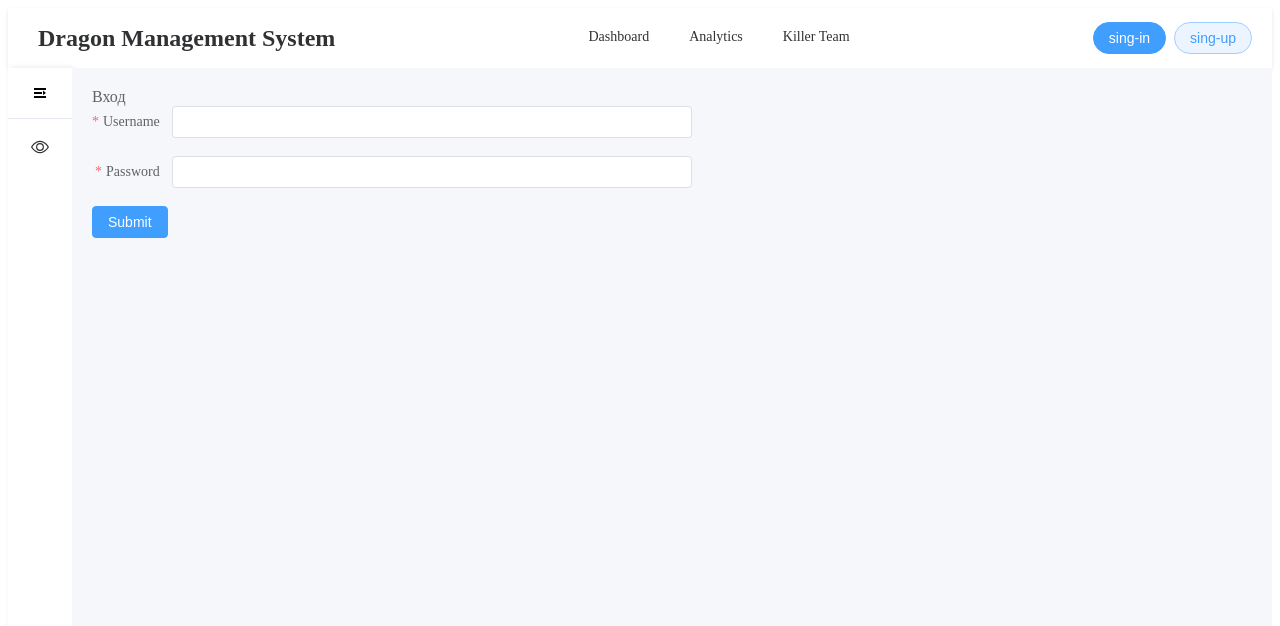
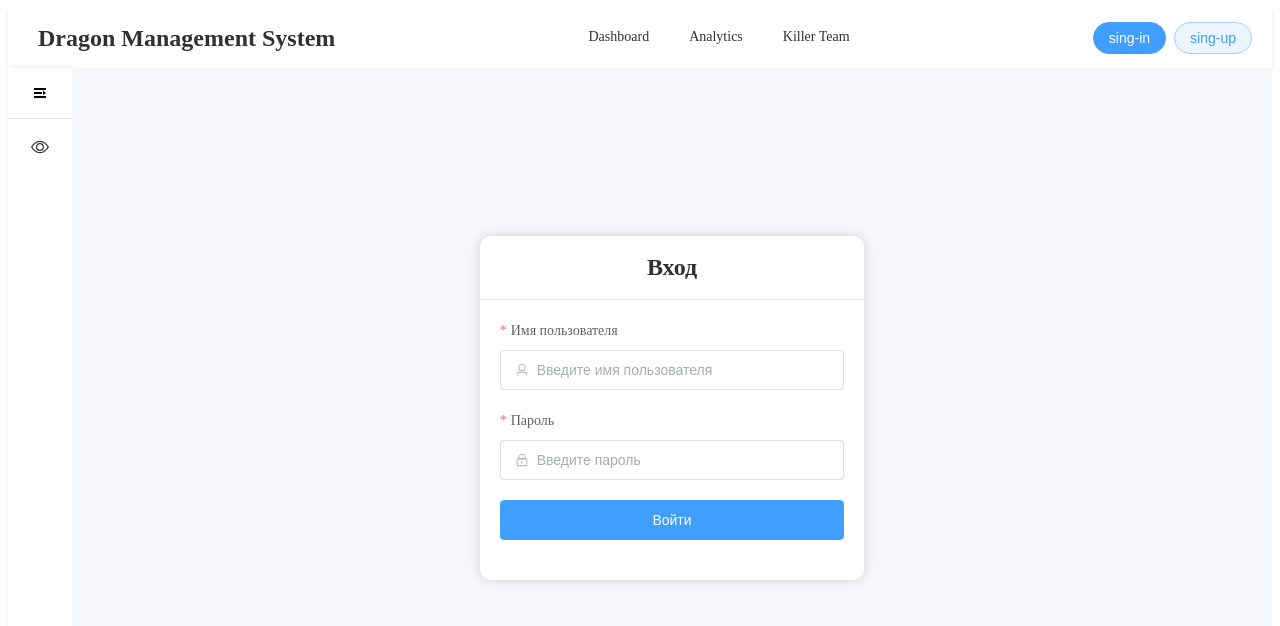
Before and after one commit to Luhter1/isLab1, a Vue app in the folder frontend/: page /sing-in in a window 1280 px wide. Shown: the top 626 px of the page. Built offline with nearby package versions, Linux system fonts and the light colour scheme; no server answers.

Commit message:
improve auth visual

```diff
--- a/frontend/src/components/Common/AuthComponent.vue
+++ b/frontend/src/components/Common/AuthComponent.vue
@@ -1,9 +1,10 @@
-
 <script lang="ts" setup>
 import { reactive, ref } from 'vue'
 import { useRouter } from 'vue-router'
 import type { FormInstance, FormRules } from 'element-plus'
-import { SingInUpDto } from '../../interfaces/dto/auth/SingInUpDto'
+import { ElMessage } from 'element-plus'
+import { User, Lock } from '@element-plus/icons-vue'
+import type { SingInUpDto } from '@/interfaces/dto/auth/SingInUpDto'
 
 const router = useRouter()
 
@@ -14,58 +15,123 @@ interface Props {
 const props = defineProps<Props>()
 
 const ruleFormRef = ref<FormInstance>()
+const isLoading = ref(false)
+
 const user = reactive<SingInUpDto>({
   username: '',
   password: ''
 });
 
-
 const rules = reactive<FormRules<SingInUpDto>>({
   username: [
-    { required: true, message: 'Input username', trigger: 'blur' },
-    { min: 3, message: 'Length should be 3 to 5', trigger: 'blur' },
+    { required: true, message: 'Пожалуйста, введите имя пользователя', trigger: 'blur' },
+    { min: 3, message: 'Имя пользователя должно быть не короче 3 символов', trigger: 'blur' },
   ],
   password: [
-    {required: true, message: 'Input password', trigger: 'blur'},
-    {min: 6, message: 'Length should more than 6', trigger: 'blur'},
+    { required: true, message: 'Пожалуйста, введите пароль', trigger: 'blur' },
+    { min: 6, message: 'Пароль должен быть не короче 6 символов', trigger: 'blur' },
   ],
 })
 
 const submitForm = async (formEl: FormInstance | undefined) => {
   if (!formEl) return
+
   await formEl.validate(async (valid) => {
     if (valid) {
-      props.auth_func(user)
-      setTimeout(() => {
+      isLoading.value = true;
+      try {
+        await props.auth_func(user)
+        ElMessage({
+          message: 'Успешная авторизация!',
+          type: 'success',
+        })
+
         router.push('/')
-      }, 500)
+      } catch (error) {
+        console.error("Auth error:", error)
+        ElMessage.error('Ошибка авторизации. Проверьте логин или пароль.')
+      } finally {
+        isLoading.value = false;
+      }
     }
   })
 }
 </script>
 
 <template>
+  <el-row justify="center" align="middle" class="auth-container">
+    <el-col :xs="22" :sm="16" :md="12" :lg="8" :xl="6">
+
+      <el-card class="auth-card">
+        <template #header>
+          <div class="card-header">
+            <span>{{ props.msg }}</span>
+          </div>
+        </template>
+
         <el-form
           ref="ruleFormRef"
-    style="max-width: 600px"
           :model="user"
           :rules="rules"
-    label-width="auto"
+          label-position="top"
+          @submit.prevent="submitForm(ruleFormRef)"
         >
-
-    <el-text class="mx-1" size="large">{{ props.msg }}</el-text>
-
-    <el-form-item label="Username" prop="username">
-      <el-input v-model="user.username" />
+          <el-form-item label="Имя пользователя" prop="username">
+            <el-input
+              v-model="user.username"
+              placeholder="Введите имя пользователя"
+              :prefix-icon="User"
+              size="large"
+            />
           </el-form-item>
 
-    <el-form-item label="Password" prop="password">
-      <el-input v-model="user.password" type="password" autocomplete="off" show-password/>
+          <el-form-item label="Пароль" prop="password">
+            <el-input
+              v-model="user.password"
+              type="password"
+              placeholder="Введите пароль"
+              autocomplete="off"
+              show-password
+              :prefix-icon="Lock"
+              size="large"
+            />
           </el-form-item>
 
           <el-form-item>
-      <el-button type="primary" @click="submitForm(ruleFormRef)">Submit</el-button>
+            <el-button
+              type="primary"
+              @click="submitForm(ruleFormRef)"
+              :loading="isLoading"
+              native-type="submit"
+              style="width: 100%;"
+              size="large"
+            >
+              {{ isLoading ? 'Проверка...' : 'Войти' }}
+            </el-button>
           </el-form-item>
+        </el-form>
+      </el-card>
 
-  </el-form>
+    </el-col>
+  </el-row>
 </template>
+
+<style scoped>
+.auth-container {
+  min-height: 80vh;
+}
+
+.auth-card {
+  border-radius: 12px;
+}
+
+.card-header {
+  text-align: center;
+  font-size: 1.5rem;
+  font-weight: 600;
+}
+
+.el-form-item {
+  margin-bottom: 20px;
+}
+</style>
--- a/frontend/src/interfaces/crud/CrudService.ts
+++ b/frontend/src/interfaces/crud/CrudService.ts
@@ -61,6 +61,7 @@ abstract class CrudService<TDto extends { id: any }, TCreateDto, TUpdateDto> {
             return response.data as Paged<TDto>;
         } catch (error) {
             ElMessage({
+                offset: 60,
                 message: this.getErrorMessage(error),
                 showClose: true,
                 grouping: true,
@@ -76,6 +77,7 @@ abstract class CrudService<TDto extends { id: any }, TCreateDto, TUpdateDto> {
             return response.data as TDto;
         } catch (error) {
             ElMessage({
+                offset: 60,
                 message: this.getErrorMessage(error),
                 showClose: true,
                 grouping: true,
@@ -89,6 +91,7 @@ abstract class CrudService<TDto extends { id: any }, TCreateDto, TUpdateDto> {
         try {
             const response = await this.controller.create(data);
             ElMessage({
+                offset: 60,
                 message: `${this.name} created successfully!`,
                 showClose: true,
                 grouping: true,
@@ -97,6 +100,7 @@ abstract class CrudService<TDto extends { id: any }, TCreateDto, TUpdateDto> {
             return response.data as TDto;
         } catch (error) {
             ElMessage({
+                offset: 60,
                 message: this.getErrorMessage(error),
                 showClose: true,
                 grouping: true,
@@ -110,6 +114,7 @@ abstract class CrudService<TDto extends { id: any }, TCreateDto, TUpdateDto> {
         try {
             const response = await this.controller.update(id, data);
             ElMessage({
+                offset: 60,
                 message: `${this.name} updated successfully!`,
                 showClose: true,
                 grouping: true,
@@ -118,6 +123,7 @@ abstract class CrudService<TDto extends { id: any }, TCreateDto, TUpdateDto> {
             return response.data as TDto;
         } catch (error) {
             ElMessage({
+                offset: 60,
                 message: this.getErrorMessage(error),
                 showClose: true,
                 grouping: true,
@@ -131,6 +137,7 @@ abstract class CrudService<TDto extends { id: any }, TCreateDto, TUpdateDto> {
         try {
             await this.controller.delete(id);
             ElMessage({
+                offset: 60,
                 message: `${this.name} deleted successfully!`,
                 showClose: true,
                 grouping: true,
@@ -138,6 +145,7 @@ abstract class CrudService<TDto extends { id: any }, TCreateDto, TUpdateDto> {
             });
         } catch (error) {
             ElMessage({
+                offset: 60,
                 message: this.getErrorMessage(error),
                 showClose: true,
                 grouping: true,
```
Lines whose indentation alone changed are shown as unchanged.
